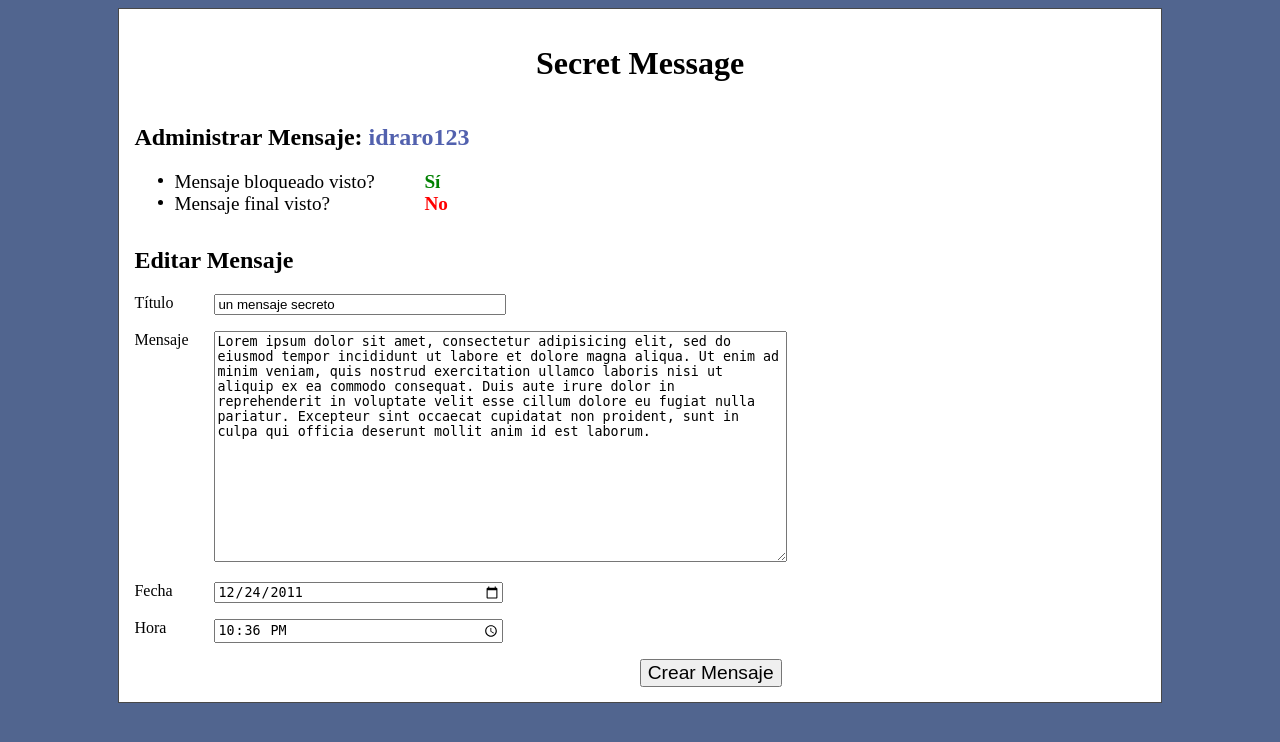
After one commit to decklord/secretmessage, a Django app: template project/templates/frontend/admin.html in a window 1280 px wide. The commit adds this page. Shown: the top 742 px of the page. Run offline with Django 3.2, Linux system fonts and the light colour scheme; the template is opened without the code that fills it, so the values that code supplies are empty; parts of the project's set-up code (start-up, migrations or seed data) failed here and were passed over.

Commit message:
Integracion de templates

```diff
--- /dev/null
+++ b/project/media/css/screen.css
@@ -0,0 +1,132 @@
+body {
+	background-color: #51658F;
+}
+
+#main_title {
+	text-align: center;
+}
+
+#container {
+	border: 1px solid #484848;
+  margin: 0 auto;
+  padding: 15px;
+  width: 80%;
+	background-color: white;
+}
+
+#content {
+	overflow: hidden;
+}
+
+#create_message, #edit_message {
+/*	margin: 10px 30px;*/
+	width: 80%;
+	overflow: hidden;
+}
+
+form label {
+	float: left;
+	width: 80px;
+}
+
+textarea#message {
+	width: 70%;
+}
+
+input[type="button"] {
+	float: right;
+	font-size: 1.2em;
+	margin-right: 20%;
+}
+
+input[type="text"], input[type="date"], input[type="time"] {
+	width: 35%;
+}
+
+
+/* resultado */
+
+.alert {
+	background-color: #BCF8BB;
+  border: 1px solid #0EB40C;
+  padding: 10px;
+  text-align: center;
+}
+
+ul#actions li {
+	margin-bottom: 10px;
+}
+
+
+/* admin */
+#message_info .option {
+	font-size: 1.2em;
+	width: 250px;
+	float: left;
+}
+
+#message_info .value {
+	float: left;
+	font-weight: bold;
+	font-size: 1.2em;
+}
+
+#message_info .yes {
+	color: green;
+}
+
+#message_info .no {
+	color: red;
+}
+
+#message_info ul li {
+	clear: both;
+}
+
+.message_id {
+	color: #5261AE;
+}
+
+/* lock */
+#message_countdown {
+/*	width: 60%;*/
+	font-size: 2em;
+  margin: 0 auto;
+  overflow: hidden;
+  padding-left: 17%;
+  text-align: center;
+}
+
+#message_countdown div {
+	overflow: hidden;
+}
+
+#message_countdown .field {
+	background-color: #C5C2B1;
+  -moz-border-radius: 10px 10px 10px 10px;
+	-webkit-border-radius: 10px 10px 10px 10px;
+  border-radius: 10px 10px 10px 10px;
+  display: inline-block;
+	padding: 15px 25px;
+	float: left;
+}
+
+#message_countdown .field .label {
+	font-size: 0.6em;
+  font-weight: normal;
+  margin: 0;
+  padding: 0;
+}
+
+#message_countdown .field .value {
+	color: #555555;
+  margin: 10px 0 0;
+  text-align: center;
+	font-weight: bold;
+}
+
+#message_countdown .separator {
+	display: inline-block;
+	float: left;
+	margin-top: 30px;
+}
--- /dev/null
+++ b/project/media/js/jquery.countdown-es.js
@@ -0,0 +1,12 @@
+/* http://keith-wood.name/countdown.html
+ * Spanish initialisation for the jQuery countdown extension
+ * Written by Sergio Carracedo Martinez webmaster@neodisenoweb.com (2008) */
+(function($) {
+	$.countdown.regional['es'] = {
+		labels: ['Años', 'Meses', 'Semanas', 'Días', 'Horas', 'Minutos', 'Segundos'],
+		labels1: ['Año', 'Mes', 'Semana', 'Día', 'Hora', 'Minuto', 'Segundo'],
+		compactLabels: ['a', 'm', 's', 'g'],
+		whichLabels: null,
+		timeSeparator: ':', isRTL: false};
+	$.countdown.setDefaults($.countdown.regional['es']);
+})(jQuery);
--- a/project/templates/base.html
+++ b/project/templates/base.html
@@ -2,12 +2,15 @@
 <!DOCTYPE HTML>
 <html>
     <head>
+        <meta http-equiv="Content-type" content="text/html; charset=utf-8">
+        <title>Secret Message</title>
+
         {% media js:lib/jquery-1.7.1.js %}
         {% media js:lib/underscore %}
         {% media js:lib/backbone %}
         {% media js:lib/require %}
         {% media js:lib/backbone-tastypie %}
-        {% media css:base %}
+        {% media css:screen %}
         <script type='text/javascript'>
             require.config({
                 baseUrl: "{{MEDIA_URL}}js/"
@@ -19,7 +22,7 @@
     </head>
 
     <body>
-        {% block content %}
-        {% endblock %}
+            {% block content %}
+            {% endblock %}
     </body>
 </html>
--- /dev/null
+++ b/project/templates/frontend/admin.html
@@ -0,0 +1,57 @@
+{% extends "frontend/layout.html" %}
+{% load media %}
+{% block extra_head %}
+
+  {% media js:jquery.countdown %}
+  {% media js:jquery.countdown-es %}
+
+  {% media css:screen %}
+  {% media css:jquery.countdown %}
+
+  <script type="text/javascript" charset="utf-8">
+    $(document).ready(function() {
+    var newYear = new Date();
+    endDate = new Date(newYear.getFullYear()+1, 1 - 1, 2);
+    $('#defaultCountdown').countdown({until: endDate, format: 'YOWDHMS'});
+    });
+  </script>
+
+{% endblock %}
+{% block header %}{% endblock %}
+
+{% block container %}
+      <h2>Administrar Mensaje: <span class="message_id">idraro123</span></h2>
+
+      <div id="message_info">
+        <ul>
+          <li><span class="option">Mensaje bloqueado visto?</span><span class="value yes">Sí</span></li>
+          <li><span class="option">Mensaje final visto?</span><span class="value no">No</span></li>
+        </ul>
+      </div>
+
+      <div id="edit_message">
+        <h2>Editar Mensaje</h2>
+
+        <form action="" method="post" accept-charset="utf-8">
+          <p>
+            <label for="title">Título</label>
+            <input type="text" name="title" value="un mensaje secreto" id="title">
+          </p>
+          <p>
+            <label for="message">Mensaje</label>
+            <textarea id="message" rows="15" cols="40">
+Lorem ipsum dolor sit amet, consectetur adipisicing elit, sed do eiusmod tempor incididunt ut labore et dolore magna aliqua. Ut enim ad minim veniam, quis nostrud exercitation ullamco laboris nisi ut aliquip ex ea commodo consequat. Duis aute irure dolor in reprehenderit in voluptate velit esse cillum dolore eu fugiat nulla pariatur. Excepteur sint occaecat cupidatat non proident, sunt in culpa qui officia deserunt mollit anim id est laborum.
+            </textarea>
+          </p>
+          <p>
+            <label for="date">Fecha</label>
+            <input type="date" id="date" name="date" value="2011-12-24" />
+          </p>
+          <p>
+            <label for="hour">Hora</label>
+            <input type="time" id="hour" name="hour" required="required" autocomplete="on" value="22:36"/>
+          </p>
+          <input type="button" name="submit" value="Crear Mensaje" id="submit">
+        </form>
+      </div>
+  {% endblock %}
--- a/project/templates/frontend/layout.html
+++ b/project/templates/frontend/layout.html
@@ -11,10 +11,15 @@
 </div>
 <!-- /header -->
 <!-- container -->
+
 <div id="container">
+    <h1 id="main_title">Secret Message</h1>
+    <div id="content">
     {% block container %}
     {% endblock %}
+    </div>
 </div>
+
 <!-- /container -->
 
 {% endblock %}
```
Also changed, not shown: project/media/css/jquery.countdown.css (added, +59 -0 lines), project/templates/frontend/home.html (+38 -9 lines), project/templates/frontend/message.html (added, +39 -0 lines), project/media/js/jquery.countdown.js (added).
